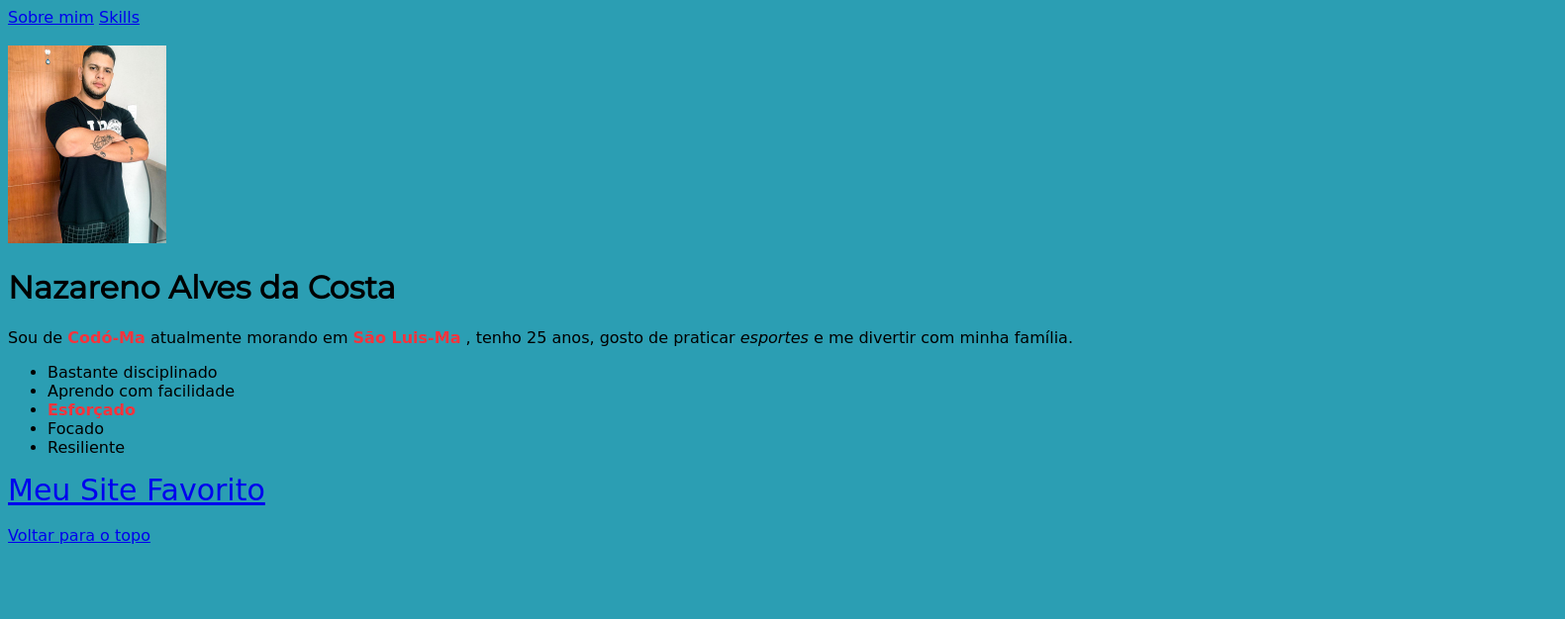
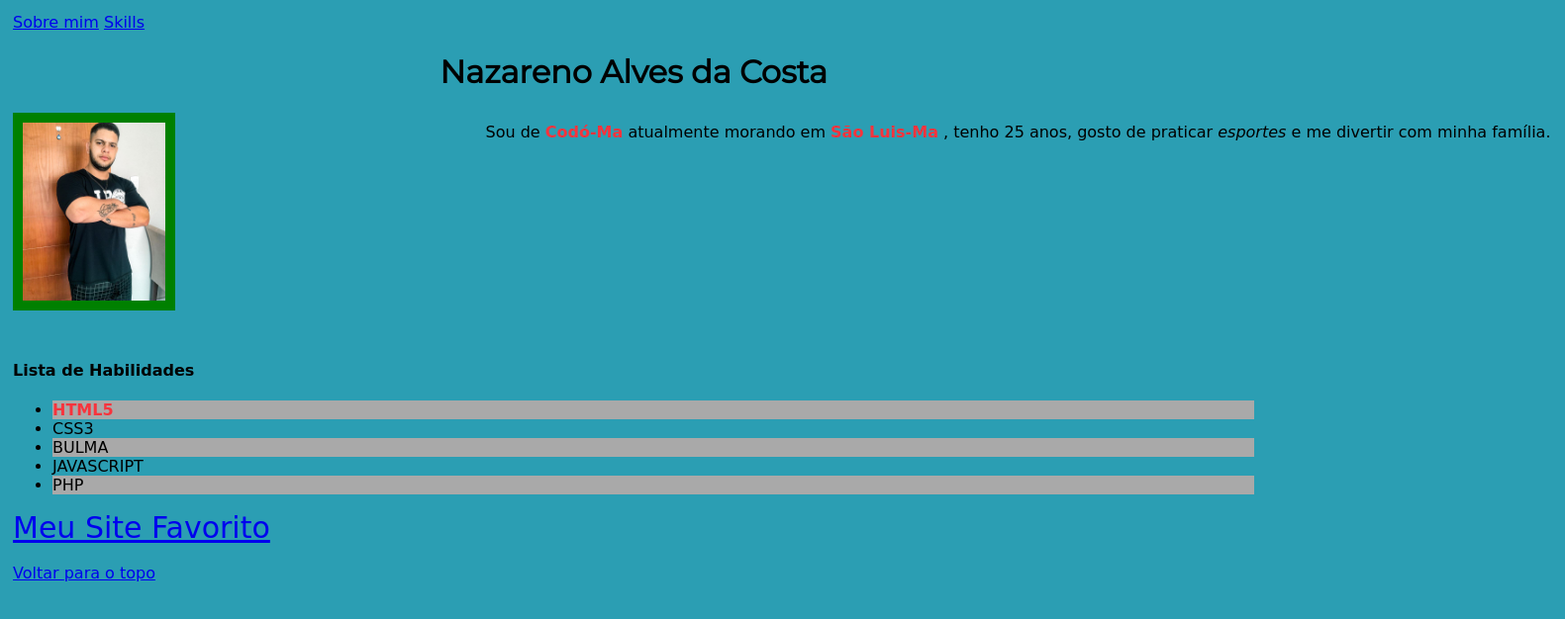
Before and after one commit to nazarenoAlves/nazarenoAlves.github.io, a plain HTML site: page index.html in a window 1280 px wide. Shown: the whole page at 99% size, 1581 px wide, since content can reach past the window. Drawn offline with Linux system fonts and the light colour scheme; a web font is replaced by a local one.

Commit message:
Seletores e Posicionamento

```diff
--- a/index.html
+++ b/index.html
@@ -7,37 +7,32 @@
     <style>
         @import url('https://fonts.googleapis.com/css2?family=Edu+SA+Beginner&family=Montserrat&display=swap');
         </style>
-    <style>
-        h1{
-            font-family: 'Montserrat', sans-serif;
-        }
-        body{
-            font-family: 'Edu SA Beginner', cursive;
-            background-color: #2B9EB3;
-        }
-        strong{
-            color: #F8333C;
-        }
-        #favorite{
-            font-size: 30px;
-        }
-    </style>
+    <link rel="stylesheet" href="style.css">
     <title>Portfólio</title>
 </head>
-<body><a href="#aboutme">Sobre mim</a>
-    <a href="#skills">Skills</a><br><br>
-    <img src="img/naza.jpg" height="200px" alt="foto de nazareno" id="backToTop">
+<body>
+    <a href="#aboutme">Sobre mim</a>
+    <a href="#skills">Skills</a><br>
+    <div class="container">
+    <div class="name">
     <h1>Nazareno Alves da Costa</h1>
-
+    </div>
+    <div class="pic">
+    <img src="img/naza.jpg"  alt="foto de nazareno" id="backToTop">
+    </div>
+    <div class="sobre">
     <p id="aboutme">Sou de <strong>Codó-Ma</strong> atualmente morando em <strong>São Luis-Ma</strong>
     , tenho 25 anos, gosto de praticar <em>esportes</em> e me divertir com minha família.
+    </div>
+    </div>
     </p>
+    <h4>Lista de Habilidades</h4>
     <ul id="skills">
-        <li>Bastante disciplinado</li>
-        <li>Aprendo com facilidade</li>
-        <li><strong>Esforçado</strong></li>
-        <li>Focado</li>
-        <li>Resiliente</li>
+        <li><strong>HTML5</strong></li>
+        <li>CSS3</li>
+        <li>BULMA</li>
+        <li>JAVASCRIPT</li>
+        <li>PHP</li>
     </ul>
 
     <a href="https://www.youtube.com/" target="_blank" id="favorite">Meu Site Favorito</a><br><br>
--- /dev/null
+++ b/style.css
@@ -0,0 +1,37 @@
+h1{
+    font-family: 'Montserrat', sans-serif;
+    text-align: center;
+}
+body{
+    font-family: 'Edu SA Beginner', cursive;
+    background-color: #2B9EB3;
+    padding: 5px;
+}
+strong{
+    color: #F8333C;
+}
+#favorite{
+    font-size: 30px;
+}
+#backToTop {
+    height: 180px;
+    float: left;
+    padding: 10px;
+    background-color: green;
+}
+
+
+.container{
+
+    height: 290px;
+}
+
+#aboutme{
+    position: relative;
+    top: 10px;
+    left: 25%;
+}
+
+ul li:nth-child(odd) {
+    background-color: darkgray;
+}
```
